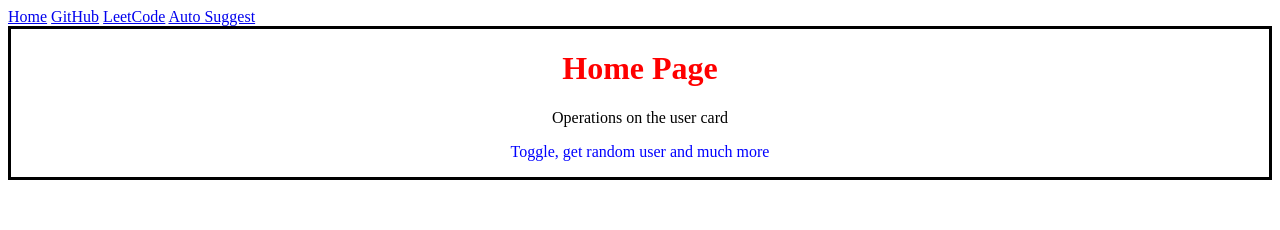
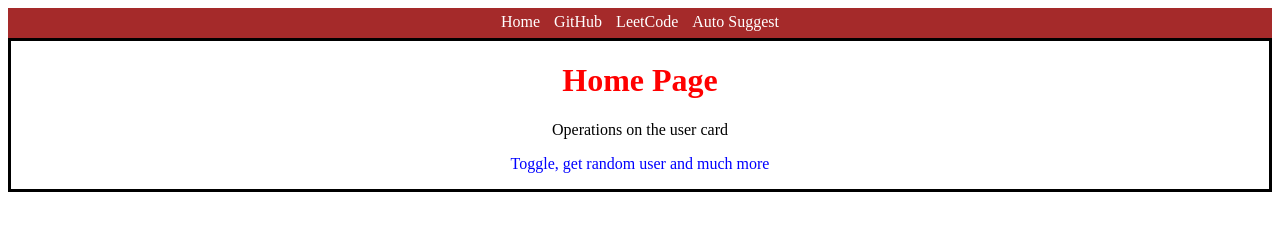
Before and after one commit to Malhothrichirra/autosuuggest, a website: page frontend/index.html in a window 1280 px wide. Drawn offline with Linux system fonts and the light colour scheme.

Commit message:
initial change

```diff
--- a/frontend/index.css
+++ b/frontend/index.css
@@ -14,3 +14,14 @@ h1 {
 #p2{
     color: blue;
 }
+#nav{
+    text-align: center;
+    background-color: brown;
+    height: 25px;
+    padding-top: 5px;
+}
+#nav a{
+    margin: 0px 5px;
+    text-decoration: none;
+    color: white;
+}
```
